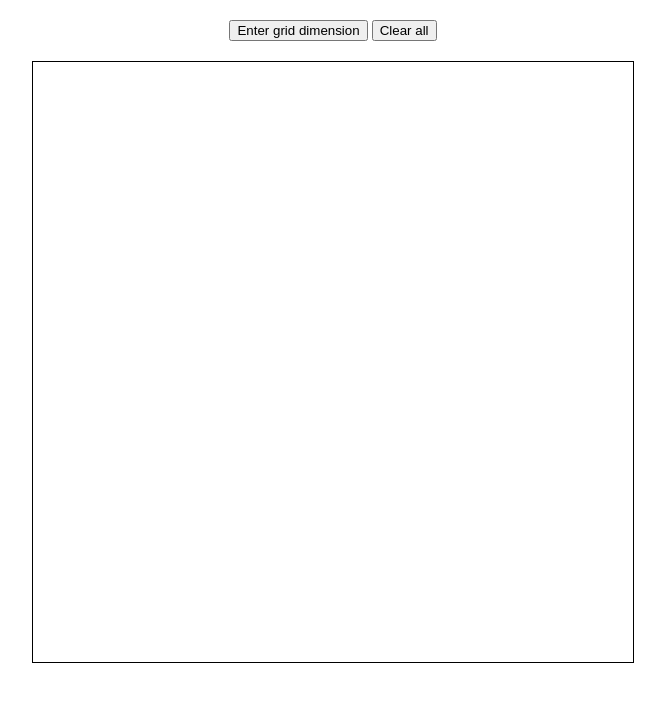
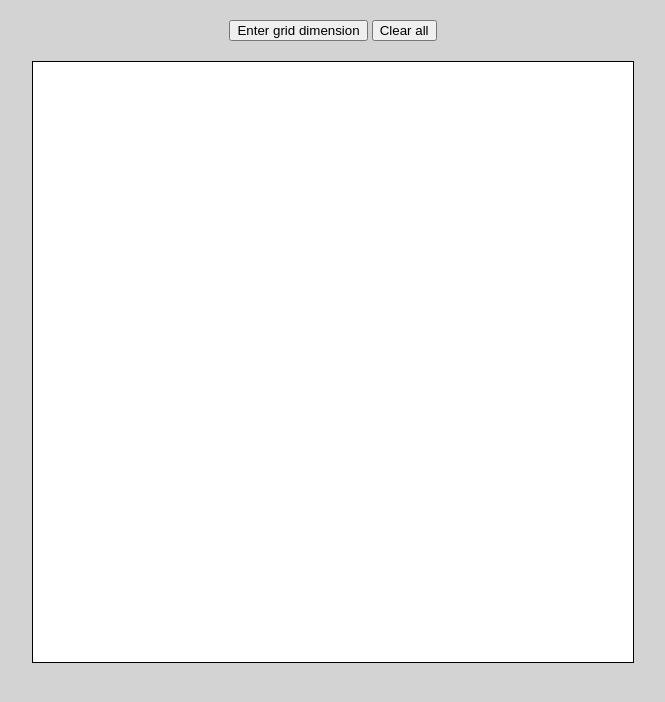
Before and after one commit to Norbala/etch-a-sketch, a plain HTML site: page index.html in a window 1280 px wide. Shown: the whole page, without its empty margins (307-972 px from the left). Drawn offline with Linux system fonts and the light colour scheme.

Commit message:
backgrnd color change

```diff
--- a/style.css
+++ b/style.css
@@ -1,8 +1,15 @@
+body {
+    background-color: lightgrey;
+}
+
 .button-input {
 
     text-align: center;
     margin: 20px 0;
+
 }
+
+
 
 .daddy {
     /*display: grid;
@@ -13,6 +20,7 @@
     height: 600px;
     width: 600px;
     border: black solid 1px;
+    background-color: white;
 
 
 
```
